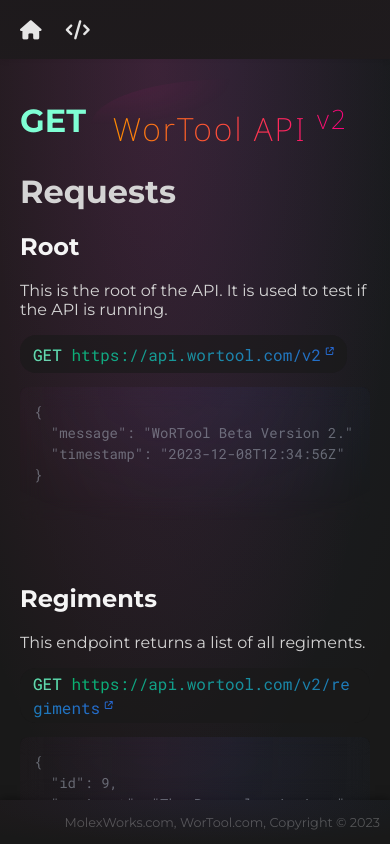
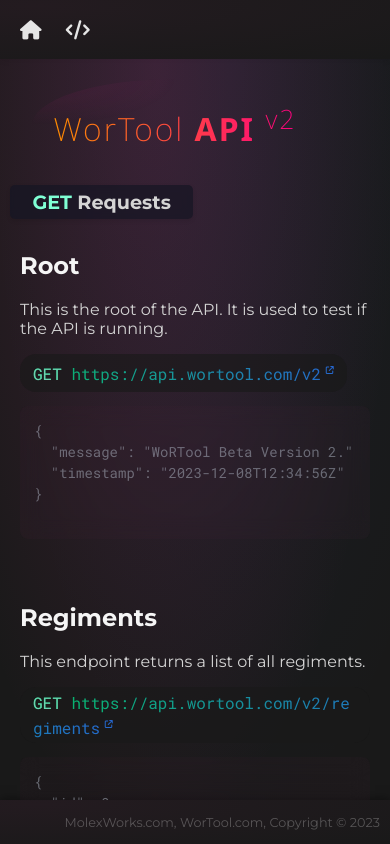
Before and after one commit to tonywied17/wortool-api, a website: page documentation_site/doc.html in a window 390 px wide. Drawn offline with Linux system fonts and the light colour scheme.

Commit message:
more docu site css

```diff
--- a/documentation_site/css/style.css
+++ b/documentation_site/css/style.css
@@ -26,8 +26,10 @@
     flex-direction: column;
     align-items: center;
     min-width: 52px;
-
-    background: radial-gradient(ellipse at 10% 10%, #61254910, #74335a10);
+    /* background: radial-gradient(ellipse at 40% 0%, #bf398910 0, transparent 75%), radial-gradient(ellipse at 60% 0%, #096bde10 0, transparent 75%); */
+    /* box-shadow: 0px 0px 10px rgba(0, 0, 0, 0.5); */
+    background: radial-gradient(ellipse at 10% 10%, #bf398910, #33597400);
+    /* background: radial-gradient(ellipse at 10% 10%, #61254910, #74335a10); */
     padding: 20px;
     box-shadow: 2px 0 5px rgba(0, 0, 0, 0.1);
 }
@@ -105,7 +107,7 @@
 }
 
 .section-link:hover {
-    background-color: #333;
+    background: rgba(22, 22, 36, 0.712);
 }
 
 .section-icon {
@@ -115,11 +117,12 @@
 .tooltip {
     display: none;
     position: absolute;
-    background-color: #333;
+    background: rgba(22, 22, 36, 0.712);
     padding: 8px;
     border-radius: 4px;
     font-size: 0.8em;
     margin-left: 45px;
+    z-index: 6;
 }
 
 .section-link:hover .tooltip {
@@ -207,9 +210,27 @@
     background: rgb(87, 87, 87);
 }
 
+.method-header{
+    display:inline-block;
+    border-radius: 5px;
+    padding: 5px 22px;
+    background: rgba(22, 22, 36, 0.712);
+    width: fit-content;
+    backdrop-filter: blur(5px);
+    box-shadow: 0 2px 4px rgba(0, 0, 0, 0.1);
+}
+
+.method-container {
+    position: sticky;
+    top: 1.4em;
+    z-index: 5;
+}
+
 pre {
     margin: 2em 5em;
-    background: radial-gradient(ellipse at 40% 0%, #bf398910 0, transparent 75%), radial-gradient(ellipse at 60% 0%, #096bde10 0, transparent 75%);
+    /* background: rgba(22, 22, 36, 0.5);*/
+    /* background: radial-gradient(ellipse at 40% 0%, rgba(22, 22, 36, 0.5) 0, transparent 75%), radial-gradient(ellipse at 60% 0%, rgba(22, 22, 36, 0.5) 0, transparent 75%);  */
+    background: radial-gradient(ellipse at 10% 10%, #61254910, #74335a10);
     padding: 1em;
     border-radius: 8px;
     overflow: auto;
@@ -260,7 +281,8 @@
 footer {
     height: 44px;
     padding: 10px;
-    background: radial-gradient(ellipse at 40% 0%, #bf398910 0, transparent 75%), radial-gradient(ellipse at 60% 0%, #096bde10 0, transparent 75%);
+    /* background: radial-gradient(ellipse at 40% 0%, #bf398910 0, transparent 75%), radial-gradient(ellipse at 60% 0%, #096bde10 0, transparent 75%); */
+    background: radial-gradient(ellipse at 10% 10%, #bf398910, #33597400);
     box-shadow: 0px 0px 10px rgba(0, 0, 0, 0.5);
     text-align: right;
     display: flex;
@@ -307,7 +329,7 @@
     }
 
     aside nav li a:hover {
-        background-color: #333;
+        background: rgba(22, 22, 36, 0.712);
     }
 
     aside nav li a .tooltip {
@@ -349,4 +371,12 @@
     ul, li {
         display: inline-block;
     }
+
+    .method-header{
+        font-size:1.2rem !important;
+        margin-left: -0.5em;
+    }
+    .method-container {
+        top: 0;
+    }
 }
--- a/documentation_site/doc.html
+++ b/documentation_site/doc.html
@@ -44,13 +44,22 @@
        -->
 
       <header>
-        <div class="logo-container">
-          <span class="logo">WorTool API <sup class="version">v2</sup></span>
+        <div class="logo-container" style="margin-right: 3.22em;">
+          <span class="logo">WorTool <strong>API</strong> <sup class="version">v2</sup></span>
         </div>
       </header>
 
+      <div class="method-container">
+        <h1 class="method-header">
+            <span style="color: aquamarine;">GET</span> Requests
+        </h1>
+      </div>
 
-      <h1><span style="color:aquamarine;">GET</span> Requests</h1>
+
+
+
+
+
 
       <section class="endpoint">
           <h2>Root</h2>
@@ -154,7 +163,7 @@
           <p>This endpoint returns a list of all maps.</p>
           <div class="code-container">
             <code>
-              <span style="color: aquamarine;">GET</span> <a target="_blank" style="color:unset !important;" href='https://api.wortool.com/v2/maps<id>'>https://api.wortool.com/v2/maps</a>
+              <span style="color: aquamarine;">GET</span> <a target="_blank" style="color:unset !important;" href='https://api.wortool.com/v2/maps'>https://api.wortool.com/v2/maps</a>
               <sup><i class="fa-solid fa-arrow-up-right-from-square" style="font-size: 8px;margin-left:-5px"></i></sup>
             </code>
           </div>
```
Also changed, not shown: documentation_site/index.html (+1 -1 lines), ERD.png. Lines whose indentation alone changed are shown as unchanged.
